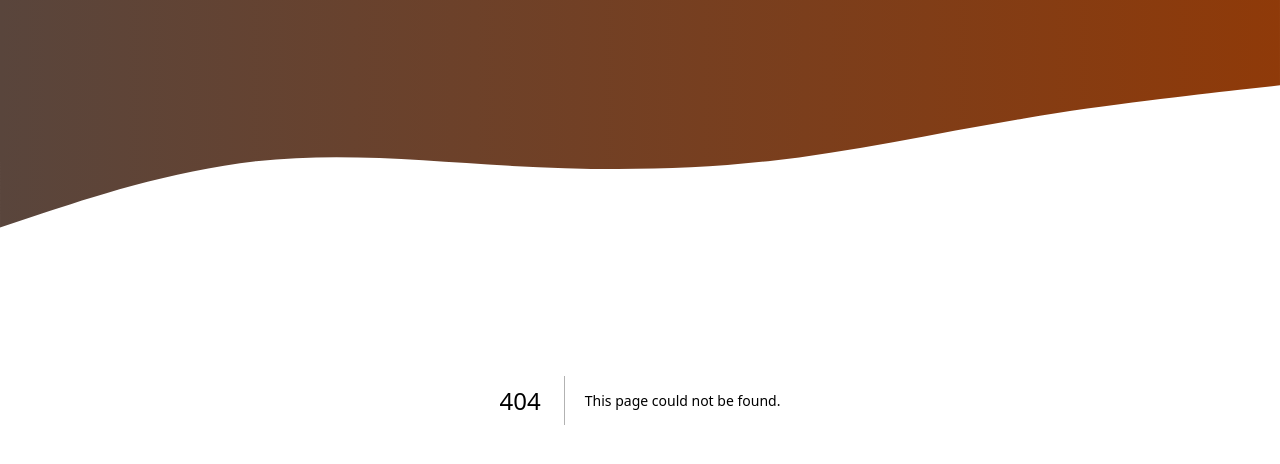
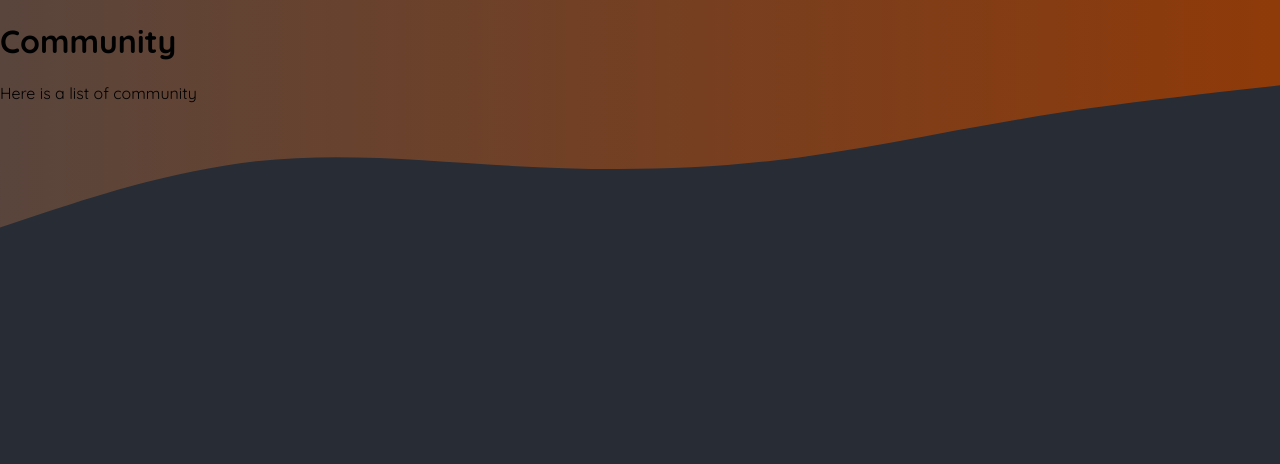
Before and after one commit to seung365/foodlog, a Next.js app: page /community in a window 1280 px wide. Before the commit this address had no page. Shown: the top 464 px of the page. Built offline with nearby package versions, Linux system fonts and the light colour scheme.

Commit message:
feat: page들 기본 틀 추가

```diff
--- /dev/null
+++ b/app/community/page.js
@@ -0,0 +1,8 @@
+export default function Community() {
+    return (
+        <div>
+            <h1>Community</h1>
+            <p>Here is a list of community</p>
+        </div>
+    )
+}
```
Also changed, not shown: app/meals/[someslug]/page.js (added, +11 -0 lines), app/meals/page.js (added, +8 -0 lines), app/meals/share/page.js (added, +9 -0 lines).
